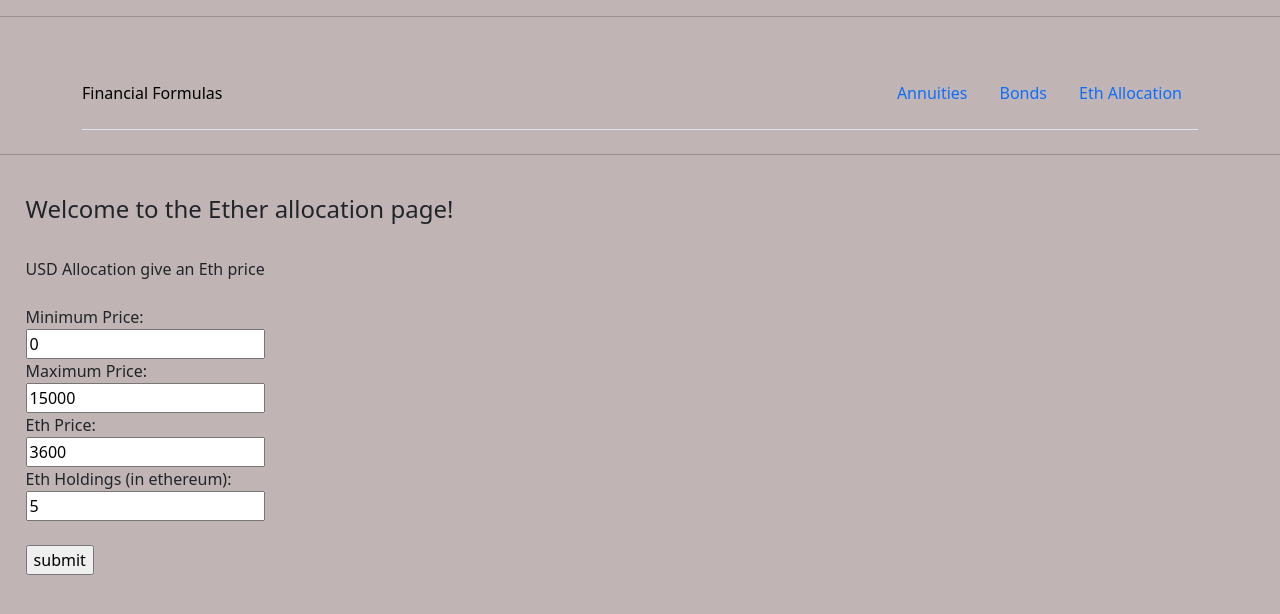
After one commit to aidang1003/financial-formulas, a Flask app: page /allocation in a window 1280 px wide. The commit adds this page. Shown: the top 614 px of the page. Run offline with Flask 2, Linux system fonts and the light colour scheme.

Commit message:
Allocation
Added in the bones for the allocation page which returns a USD amount to allocate to given an ETH price. Add in more usability features.

```diff
--- a/app.py
+++ b/app.py
@@ -29,6 +29,25 @@ class Bond():
     def bondEquivalentYield(self):
         return f'{round(100 * ((self.faceValue - self.purchasePrice) / self.purchasePrice) * (1 / self.yearsToMaturity), 4)}%'
 
+class Allocation():
+        def __init__(self, minimumPrice, maximumPrice, ethPrice, ethHoldings, factor=2):
+            self.minimumPrice = minimumPrice
+            self.maximumPrice = maximumPrice
+            self.ethPrice = ethPrice
+            self.ethHoldings = ethHoldings
+            self.factor = factor
+
+
+        def formattingValue(self):
+            # Calculates an "a" value so each input returns an output in percentage
+            # adding in x and y offset values later
+            return 1 / (self.maximumPrice ** self.factor)
+
+        def usdAllocation(self):
+            a = self.formattingValue()
+            return f'{round(100 * a * (self.ethPrice ** self.factor),4)}%'
+
+
 
 @app.route('/')
 def index():
@@ -42,12 +61,33 @@ def home():
 def annuity():
     return render_template('annuity.html')
 
-@app.route('/bonds')
+@app.route('/bond')
 def bond():
     return render_template('bond.html')
 
+@app.route('/allocation')
+def allocation():
+    return render_template('allocation.html')
 
-@app.route('/Annuity', methods=["GET","POST"])
+@app.route('/allocation', methods=["GET","POST"])
+def allocationPercentage():
+
+    if request.method == "POST":
+        form = request.form
+        pMinimumPrice = float(form['fMinimumPrice'])
+        pMaximumPrice = float(form['fMaximumPrice'])
+        pEthPrice = float(form['fEthPrice'])
+        pEthHoldings = float(form['fEthHoldings'])
+
+        allocation = Allocation(pMinimumPrice, pMaximumPrice, pEthPrice, pEthHoldings)
+
+        usdAllocation = allocation.usdAllocation()
+
+        return render_template('allocation.html', usdAllocation=usdAllocation)
+
+    return render_template('allocation.html')
+
+@app.route('/annuity', methods=["GET","POST"])
 def processAnnuity():
 
     if request.method == "POST":
@@ -65,7 +105,7 @@ def processAnnuity():
 
     return render_template('annuity.html')
 
-@app.route('/Bond', methods=["GET","POST"])
+@app.route('/bond', methods=["GET","POST"])
 def bondEquivalentYield():
 
     if request.method == "POST":
--- a/static/css/stylesheet.css
+++ b/static/css/stylesheet.css
@@ -1,7 +1,5 @@
 body {
   background-color: rgb(192, 180, 180);
-  width: 80%;
-  flex: auto;
 }
 
 head {
--- /dev/null
+++ b/templates/allocation.html
@@ -0,0 +1,65 @@
+{% extends 'base.html' %} {% block title %} Ether Allocation {% endblock %} {%
+block body %}
+<div class="content-header">
+  <h2 class="form-header">Welcome to the Ether allocation page!</h2>
+</div>
+
+<div class="content">
+  <form action="/allocation" method="POST">
+    <head>
+      USD Allocation give an Eth price</head
+    ><br /><br />
+    <label for="MinimumPrice">Minimum Price:</label><br />
+    <input
+      type="number"
+      placeholder="1000"
+      value="0"
+      id="MinimumPrice"
+      name="fMinimumPrice"
+      min="0"
+      step="10"
+      required
+    /><br />
+    <label for="MaximumPrice">Maximum Price:</label><br />
+    <input
+      type="number"
+      placeholder="15000"
+      value="15000"
+      id="MaximumPrice"
+      name="fMaximumPrice"
+      min="0"
+      step="1"
+      required
+    /><br />
+    <label for="EthPrice">Eth Price:</label><br />
+    <input
+      type="number"
+      placeholder="3600"
+      value="3600"
+      id="EthPrice"
+      name="fEthPrice"
+      min="0"
+      step="1"
+      required
+    /><br />
+    <label for="EthHoldings">Eth Holdings (in ethereum):</label><br />
+    <input
+      type="number"
+      placeholder="5"
+      value="5"
+      id="EthHoldings"
+      name="fEthHoldings"
+      min="0"
+      step=".0001"
+      required
+    /><br />
+    <br />
+    <input type="submit" value="submit" />
+    {% if usdAllocation %}
+    <h4>USD Allocation Percentage: {{usdAllocation}}</h4>
+    {% endif %}
+  </form>
+</div>
+<body>
+  {% endblock %}
+</body>
--- a/templates/annuity.html
+++ b/templates/annuity.html
@@ -5,7 +5,7 @@ body %}
 </div>
 
 <div class="content">
-  <form action="/Annuity" method="POST">
+  <form action="/annuity" method="POST">
     <head>
       Present and Future Values of an Annuity</head
     ><br /><br />
@@ -17,6 +17,7 @@ body %}
     <input
       type="number"
       placeholder="1000"
+      value="1000"
       id="fPeriodicPayment"
       name="fPeriodicPayment"
       required
@@ -25,6 +26,7 @@ body %}
     <input
       type="number"
       placeholder=".02"
+      value=".02"
       id="fRatePerPeriod"
       name="fRatePerPeriod"
       min="0"
@@ -35,6 +37,7 @@ body %}
     <input
       type="number"
       placeholder="5"
+      value="5"
       id="fPeriods"
       name="fPeriods"
       min="0"
--- a/templates/base.html
+++ b/templates/base.html
@@ -34,7 +34,9 @@
             <li class="nav-item">
               <a class="nav-link" href="annuity">Annuities</a>
             </li>
-            <li class="nav-item"><a class="nav-link" href="bonds">Bonds</a></li>
+            <li class="nav-item"><a class="nav-link" href="bond">Bonds</a></li>
+          </li>
+          <li class="nav-item"><a class="nav-link" href="allocation">Eth Allocation</a></li>
           </ul>
         </header>
       </div>
--- a/templates/bond.html
+++ b/templates/bond.html
@@ -5,7 +5,7 @@
 </div>
 
 <div class="content">
-  <form action="/Bond" method="POST">
+  <form action="/bond" method="POST">
     <head>
       Bond Equivalent Yield</head
     ><br /><br />
@@ -13,6 +13,7 @@
     <input
       type="number"
       placeholder="1000"
+      value="1000"
       id="FaceValue"
       name="fFaceValue"
       min="0"
@@ -23,6 +24,7 @@
     <input
       type="number"
       placeholder="980"
+      value="980"
       id="PurchasePrice"
       name="fPurchasePrice"
       min="0"
@@ -33,6 +35,7 @@
     <input
       type="number"
       placeholder="60"
+      value="60"
       id="DaystoMaturity"
       name="fDaystoMaturity"
       min="0"
```
